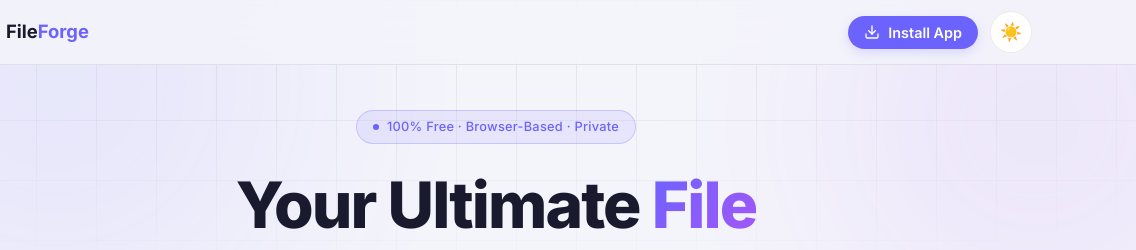
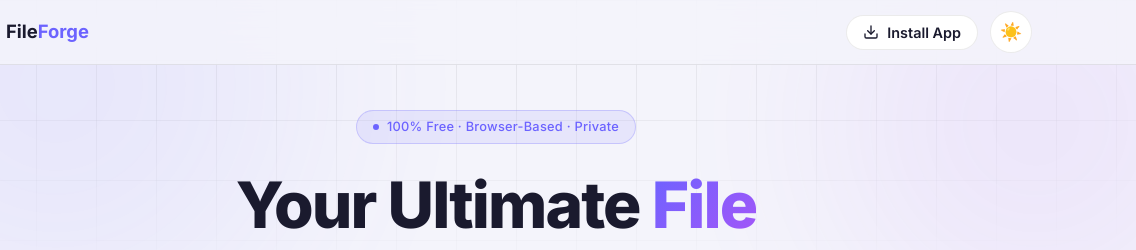
Before and after one commit to mirahtisham13/FileForge, a plain HTML site: page index.html in a window 1280 px wide. Shown: the top 250 px of the page, 144-1280 px from the left. Drawn offline with Linux system fonts and the light colour scheme.

Commit message:
style: change 'Install App' button to use theme variables (surface, border, text) instead of primary accent color

```diff
--- a/css/main.css
+++ b/css/main.css
@@ -120,9 +120,9 @@ img { max-width: 100%; }
   display: flex;
   align-items: center;
   gap: 8px;
-  background: var(--accent);
-  color: white;
-  border: none;
+  background: var(--surface);
+  color: var(--text);
+  border: 1px solid var(--border);
   border-radius: 20px;
   padding: 8px 16px;
   font-size: 0.9rem;
@@ -130,12 +130,11 @@ img { max-width: 100%; }
   font-family: inherit;
   cursor: pointer;
   transition: all 0.2s ease;
-  box-shadow: 0 4px 12px rgba(108,99,255,0.2);
 }
 .install-app-btn:hover {
-  background: var(--accent-light);
+  background: var(--hover);
   transform: translateY(-2px);
-  box-shadow: 0 6px 16px rgba(108,99,255,0.3);
+  border-color: var(--accent);
 }
 .install-app-btn svg { width: 16px; height: 16px; }
 
--- a/sw.js
+++ b/sw.js
@@ -2,7 +2,7 @@
 // Strategy: Network-first for everything (always try live, fall back to cache)
 // This prevents the "page not available" error when cache is stale or incomplete.
 
-const CACHE_NAME = 'fileforge-v22';
+const CACHE_NAME = 'fileforge-v23';
 
 const ASSETS = [
   '/',
```
